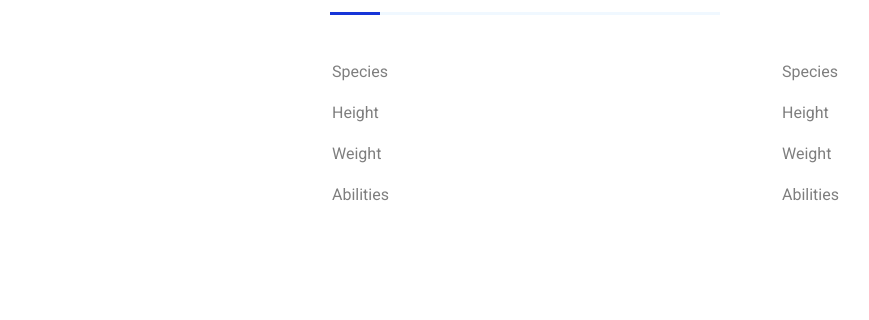
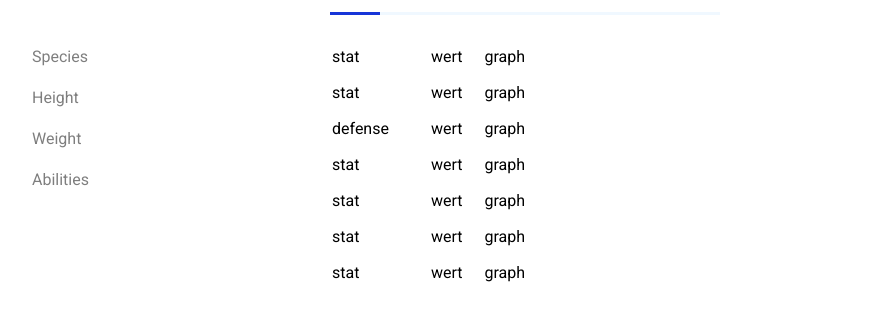
Before and after one commit to fabigu14/pokedex, a plain HTML site: page index.html in a window 1280 px wide. Shown: the part 372-692 px from the top of the page, without its empty margins (115-984 px from the left). Drawn offline with Linux system fonts and the light colour scheme; no server answers.

Commit message:
2nd table

```diff
--- a/index.html
+++ b/index.html
@@ -40,7 +40,7 @@
             </div>
 
             <div class="info-container">
-                <table id="about" class="info-table">
+                <table id="about" class="info-table" style="margin-left: -300px;">
                     <tr>
                         <td class="opacity">Species</td>
                         <td id="species"></td>
@@ -58,22 +58,42 @@
                         <td id="abilities"></td>
                     </tr>
                 </table>
-                <table id="baseStats" class="info-table" style="left: 450px;">
+
+                <table id="stats" class="info-table" style="margin-left: 0px;">
                     <tr>
-                        <td class="opacity">Species</td>
-                        <td id="species"></td>
+                        <td class="stat">stat</td>
+                        <td class="value">wert</td>
+                        <td class="graph">graph</td>
                     </tr>
                     <tr>
-                        <td class="opacity">Height</td>
-                        <td id="height"></td>
+                        <td class="stat">stat</td>
+                        <td class="value">wert</td>
+                        <td class="graph">graph</td>
                     </tr>
                     <tr>
-                        <td class="opacity">Weight</td>
-                        <td id="weight"></td>
+                        <td class="stat">defense</td>
+                        <td class="value">wert</td>
+                        <td class="graph">graph</td>
                     </tr>
                     <tr>
-                        <td class="opacity">Abilities</td>
-                        <td id="abilities"></td>
+                        <td class="stat">stat</td>
+                        <td class="value">wert</td>
+                        <td class="graph">graph</td>
+                    </tr>
+                    <tr>
+                        <td class="stat">stat</td>
+                        <td class="value">wert</td>
+                        <td class="graph">graph</td>
+                    </tr>
+                    <tr>
+                        <td class="stat">stat</td>
+                        <td class="value">wert</td>
+                        <td class="graph">graph</td>
+                    </tr>
+                    <tr>
+                        <td class="stat">stat</td>
+                        <td class="value">wert</td>
+                        <td class="graph">graph</td>
                     </tr>
                 </table>
             </div>
--- a/script.js
+++ b/script.js
@@ -102,11 +102,9 @@ async function loadPokemon(){
 
 function renderPokemonInfo(){
 
-    renderName();
-    renderImg();
-    renderType();
-    renderId();
+    renderBasicInfo();
     renderAbout();
+    renderBaseStats();
 }
 
 function setBgColor(){
@@ -116,6 +114,13 @@ function setBgColor(){
             document.getElementById('pokemon').style.backgroundColor = info['color'];
         }
     });
+}
+
+function renderBasicInfo(){
+    renderName();
+    renderImg();
+    renderType();
+    renderId();
 }
 
 function renderName(){
@@ -169,6 +174,10 @@ function renderAbilities(){
     });
 }
 
+function renderBaseStats(){
+
+}
+
 function changeInfo(){
     slideBar();
 }
--- a/style.css
+++ b/style.css
@@ -97,11 +97,23 @@ body{
 
 .info-table{
     position: absolute;
-    margin-top: 45px;
+    margin-top: 30px;
 }
 
 .info-table td{
     padding: 0px 60px 20px 0;
+}
+
+.stat{
+    padding: 0 40px 15px 0 !important;
+}
+
+.value{
+    padding: 0 20px 15px 0 !important;
+}
+
+.graph{
+    padding: 0 40px 15px 0 !important;
 }
 
 .basic-info{
```
